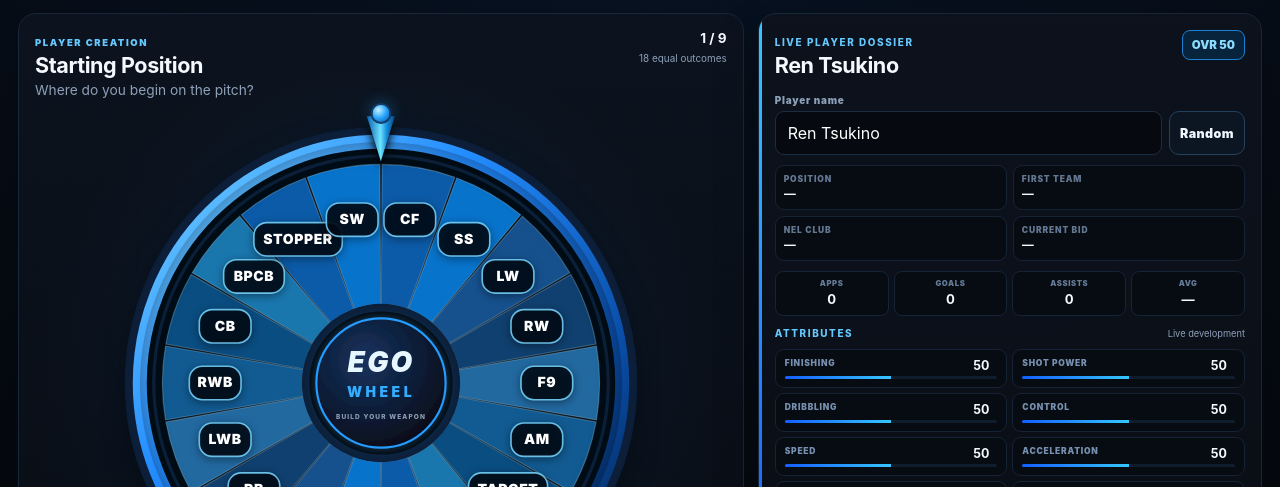
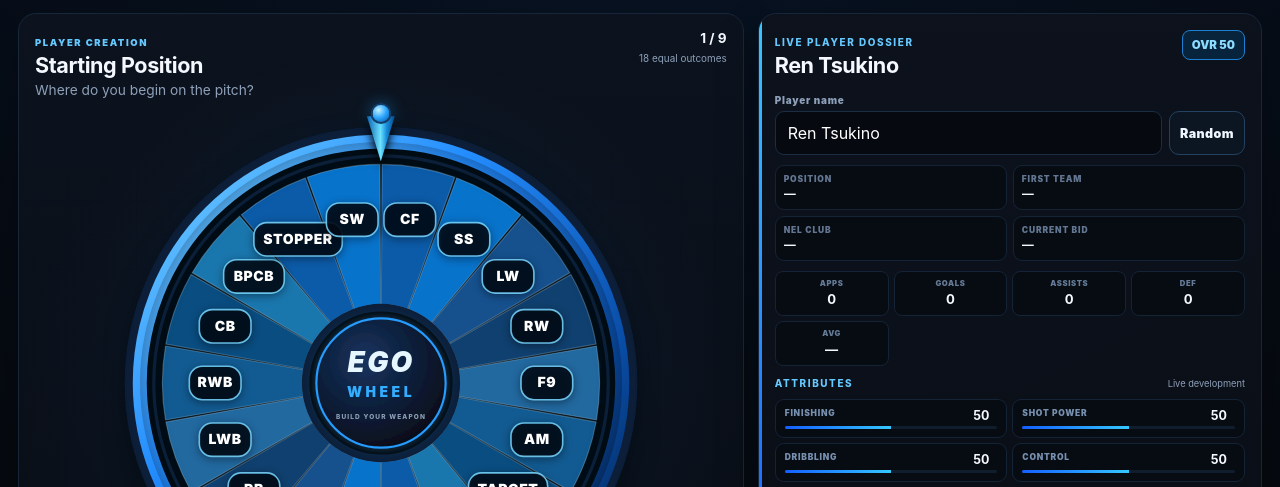
Before and after one commit to iamifogg/egowheel, a plain HTML site: page index.html in a window 1280 px wide. Shown: the part 241-728 px from the top of the page. Drawn offline with Linux system fonts and the light colour scheme.

Commit message:
Add defensive career output to player dossier

```diff
--- a/index.html
+++ b/index.html
@@ -157,6 +157,7 @@
               <div><span>APPS</span><strong id="totalApps">0</strong></div>
               <div><span>GOALS</span><strong id="totalGoals">0</strong></div>
               <div><span>ASSISTS</span><strong id="totalAssists">0</strong></div>
+              <div><span>DEF</span><strong id="totalDefActions">0</strong></div>
               <div><span>AVG</span><strong id="avgRating">—</strong></div>
             </div>
 
```
